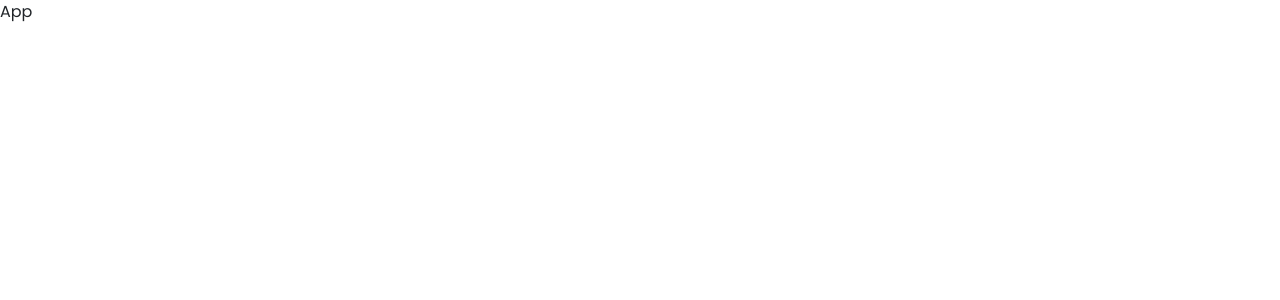
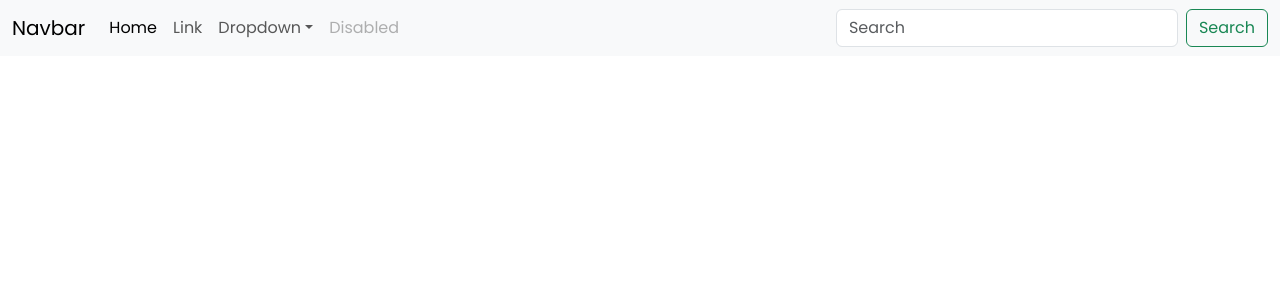
Before and after one commit to yashpanchal089/FoodieGo, a React (Vite) app in the folder foodies/: page / in a window 1280 px wide. Shown: the top 300 px of the page. Built offline with nearby package versions, Linux system fonts and the light colour scheme.

Commit message:
add navbar

```diff
--- a/foodies/src/App.jsx
+++ b/foodies/src/App.jsx
@@ -1,9 +1,10 @@
 import React from 'react';
+import Menubar from './Components/Menubar/Menubar.jsx';
 
 const App = () => {
   return (
     <div>
-      App
+      <Menubar />
     </div>
   )
 }
```
